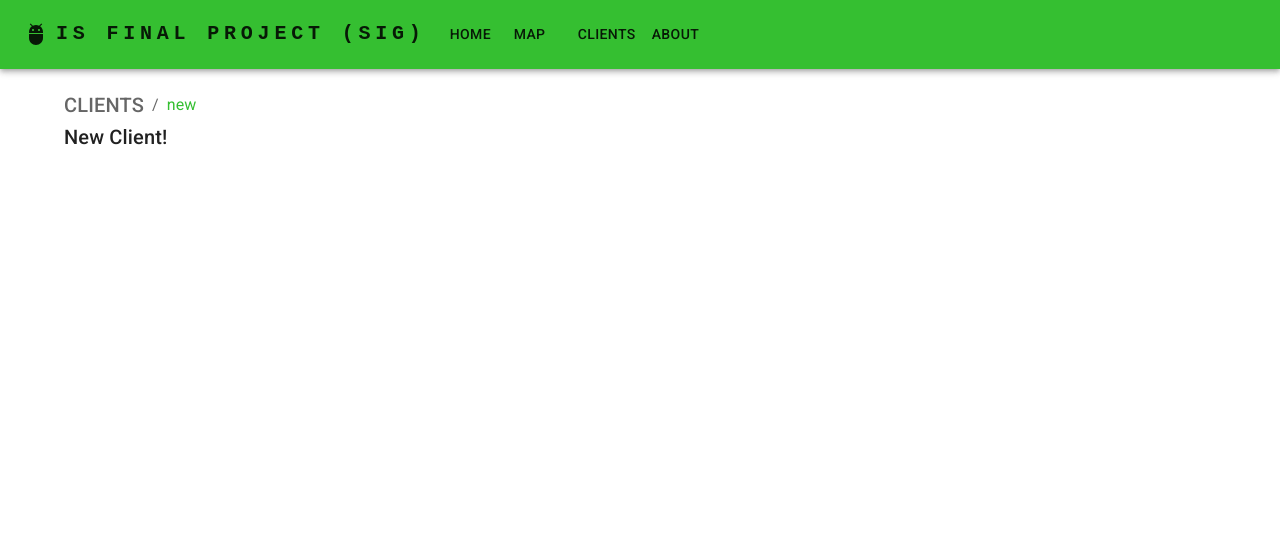
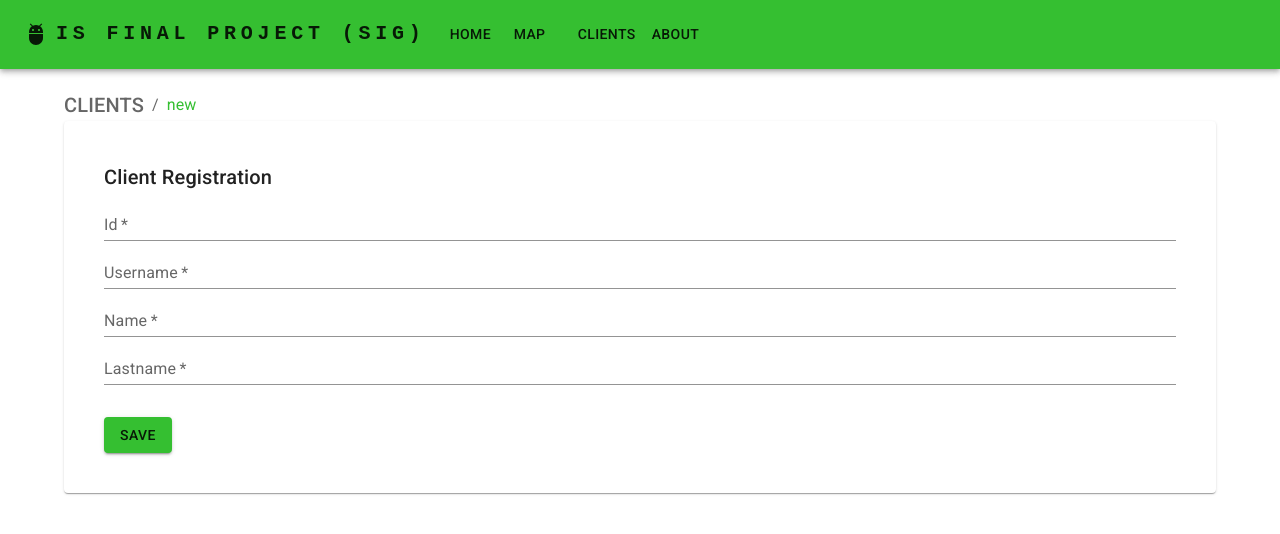
Before and after one commit to HeraldOfCalamity/is-final-project, a React (Vite) app: page /clients/new in a window 1280 px wide. Shown: the top 534 px of the page. Built offline with nearby package versions, Linux system fonts and the light colour scheme.

Commit message:
feat: implemented ClientForm

```diff
--- a/src/App.tsx
+++ b/src/App.tsx
@@ -7,7 +7,7 @@ import { Container } from "@mui/material";
 import ClientTable from "./pages/clients/ClientTable";
 import NotFoundPage from "./pages/NotFoundPage";
 import ClientLayout from "./pages/clients/ClientLayout";
-import NewClient from "./pages/clients/NewClient";
+import ClientForm from "./pages/clients/ClientForm";
 import { Client } from "./classes/Client";
 import { useEffect, useState } from "react";
 import {
@@ -60,7 +60,10 @@ const App: React.FC = () => {
                 />
               }
             />
-            <Route path="new" element={<NewClient />} />
+            <Route
+              path="new"
+              element={<ClientForm formTitle="Client Registration" />}
+            />
             {/* <Route path='edit' element={<EditClient />} /> */}
           </Route>
           <Route path="*" element={<NotFoundPage />} />
--- a/src/classes/Client.ts
+++ b/src/classes/Client.ts
@@ -5,4 +5,4 @@ export interface Client {
   lastname: string;
 }
 
-export const CLIENT_FIELDS = ["Id", "Username", "Name", "Lastname"];
+export const CLIENT_FIELDS = ["id", "username", "name", "lastname"];
--- /dev/null
+++ b/src/pages/clients/ClientForm.tsx
@@ -0,0 +1,79 @@
+import { Box, Button, Paper, TextField, Typography } from "@mui/material";
+import { ChangeEvent, useState } from "react";
+import { Client, CLIENT_FIELDS } from "../../classes/Client";
+
+interface ClientFormProps {
+  formTitle: string;
+}
+
+const ClientForm: React.FC<ClientFormProps> = ({ formTitle }) => {
+  const [client, setClient] = useState<Client>({
+    id: "",
+    name: "",
+    lastname: "",
+    username: "",
+  });
+
+  const handleChange = (e: ChangeEvent<HTMLInputElement>) => {
+    setClient({
+      ...client,
+      [e.target.name]: e.target.value,
+    });
+    console.log(client);
+  };
+
+  const handleFormSubmit = () => {
+    console.log(client);
+  };
+
+  const getClientValueFromField = (field: string) => {
+    const entry = Object.entries(client).find((pair) => pair[0] === field);
+    let value = "";
+    if (entry) {
+      value = entry[1];
+    }
+
+    return value;
+  };
+
+  return (
+    <Paper
+      sx={{
+        p: 5,
+      }}
+    >
+      <Typography variant="h6">{formTitle}</Typography>
+      <Box
+        component={"form"}
+        noValidate
+        autoComplete="off"
+        sx={{
+          display: "flex",
+          flexDirection: "column",
+        }}
+      >
+        {CLIENT_FIELDS.map((field) => (
+          <TextField
+            required
+            variant="standard"
+            label={field[0].toUpperCase() + field.slice(1)}
+            name={field}
+            value={getClientValueFromField(field)}
+            onChange={handleChange}
+          />
+        ))}
+      </Box>
+      <Button
+        onClick={() => handleFormSubmit()}
+        variant="contained"
+        sx={{
+          mt: 4,
+        }}
+      >
+        Save
+      </Button>
+    </Paper>
+  );
+};
+
+export default ClientForm;
--- a/src/pages/clients/ClientTable.tsx
+++ b/src/pages/clients/ClientTable.tsx
@@ -18,7 +18,7 @@ import {
 } from "@mui/material";
 import { Client, CLIENT_FIELDS } from "../../classes/Client";
 import { Delete, Edit } from "@mui/icons-material";
-import { useState } from "react";
+import { useRef, useState } from "react";
 
 interface ClientTableProps {
   clients: Client[];
@@ -38,6 +38,7 @@ const ClientTable: React.FC<ClientTableProps> = ({
   const maxClientsPerPage = 5;
 
   const totalPages = Math.ceil(clients.length / maxClientsPerPage);
+  const dialogContainerRef = useRef<HTMLDivElement>(null);
 
   const getPaginatedClients = (): Client[] => {
     const startIndex = (currentPage - 1) * maxClientsPerPage;
@@ -174,6 +175,11 @@ const ClientTable: React.FC<ClientTableProps> = ({
       <Dialog
         open={deleteDialogOpen}
         onClose={() => setDeleteDialogOpen(false)}
+        TransitionProps={{
+          onExited: () => {
+            dialogContainerRef.current?.focus();
+          },
+        }}
       >
         <DialogTitle>Confirm Client Deletion</DialogTitle>
         <DialogContent>
@@ -190,6 +196,7 @@ const ClientTable: React.FC<ClientTableProps> = ({
           </Button>
         </DialogActions>
       </Dialog>
+      <div ref={dialogContainerRef} tabIndex={-1} style={{ outline: "none" }} />
     </>
   );
 };
--- a/src/pages/clients/NewClient.tsx
+++ /dev/null
@@ -1,7 +0,0 @@
-import { Typography } from "@mui/material";
-
-const NewClient: React.FC = () => {
-  return <Typography variant="h6">New Client!</Typography>;
-};
-
-export default NewClient;
```
